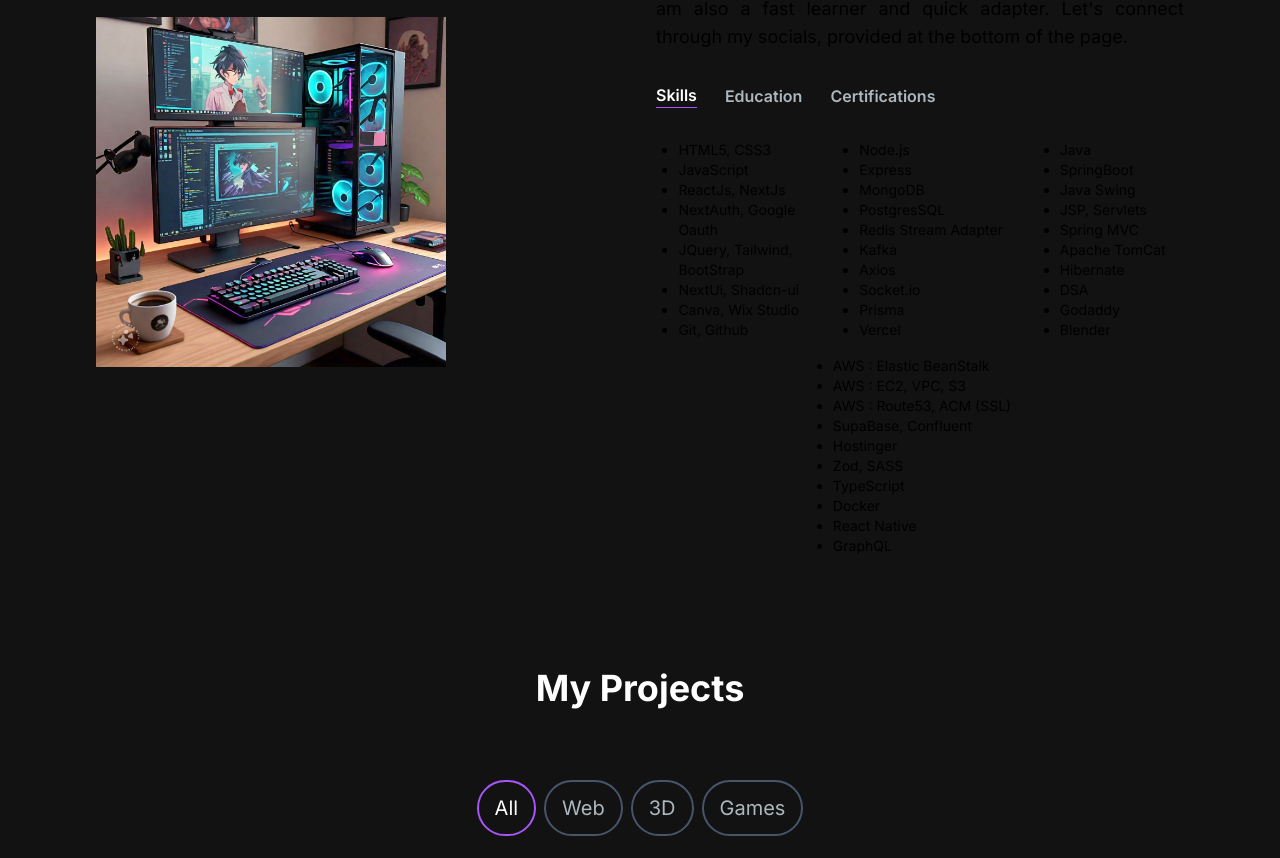
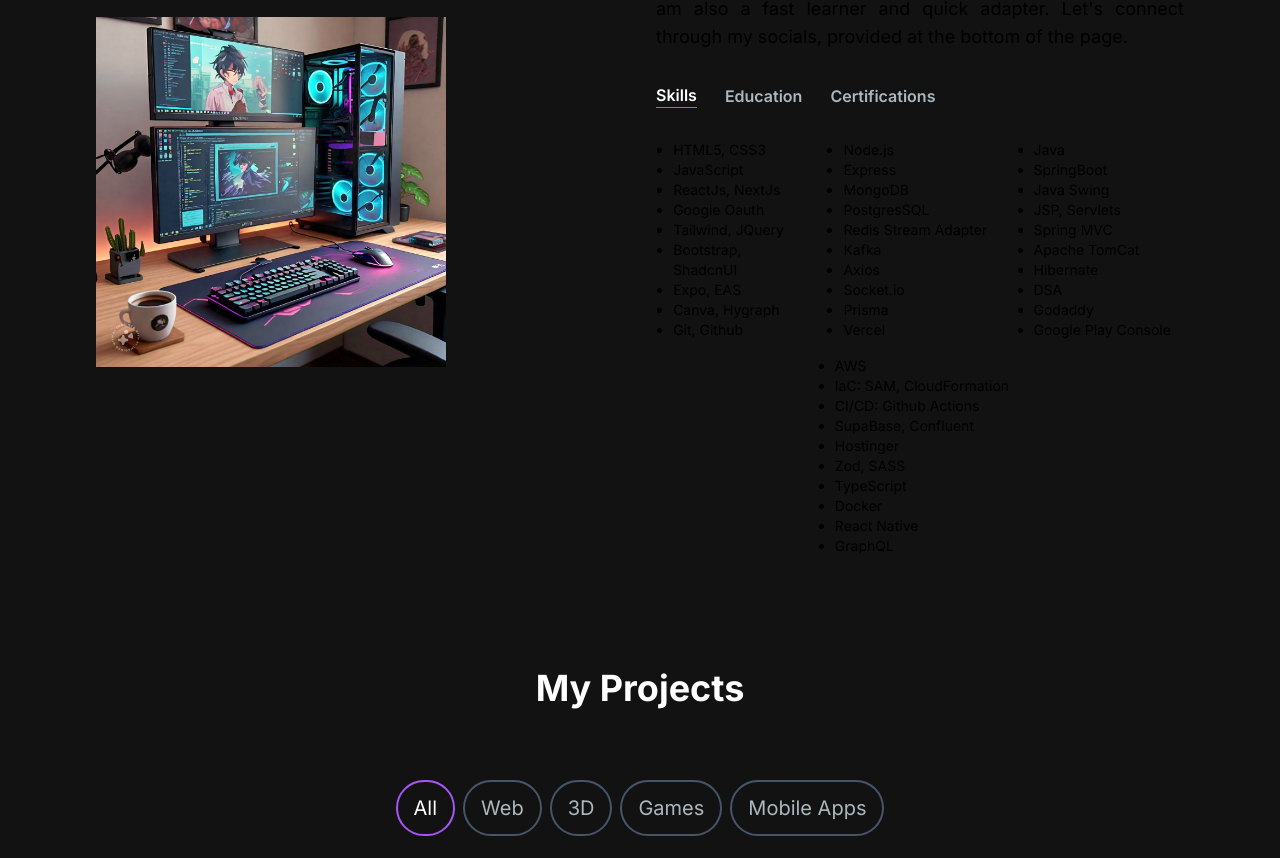
Before and after one commit to AyushSupakar/MyPortfolio, a Next.js app: page / in a window 1280 px wide. Shown: the part 715-1573 px from the top of the page. Built offline with nearby package versions, Linux system fonts and the light colour scheme.

Commit message:
added rockrate pro and updated resume

```diff
--- a/src/app/components/AboutSection.jsx
+++ b/src/app/components/AboutSection.jsx
@@ -16,10 +16,11 @@ const TAB_DATA = [
               <li>HTML5, CSS3</li>
               <li>JavaScript</li>
               <li>ReactJs, NextJs</li>
-              <li>NextAuth, Google Oauth</li>
-              <li>JQuery, Tailwind, BootStrap</li>
-              <li>NextUi, Shadcn-ui</li>
-              <li>Canva, Wix Studio</li>
+              <li>Google Oauth</li>
+              <li>Tailwind, JQuery</li>
+              <li>Bootstrap, ShadcnUI</li>
+              <li>Expo, EAS</li>
+              <li>Canva, Hygraph</li>
               <li>Git, Github</li>
 
 
@@ -52,14 +53,14 @@ const TAB_DATA = [
               <li>Hibernate</li>
               <li>DSA</li>
               <li>Godaddy</li>
-              <li>Blender</li>
+              <li>Google Play Console</li>
             </ul>
         </div>
         <div className="">
             <ul className='list-disc pl-1'>
-              <li>AWS : Elastic BeanStalk</li>
-              <li>AWS : EC2, VPC, S3</li>
-              <li>AWS : Route53, ACM &#40;SSL&#41;</li>
+              <li>AWS</li>
+              <li>IaC: SAM, CloudFormation</li>
+              <li>CI/CD: Github Actions</li>
               <li>SupaBase, Confluent</li>
               <li>Hostinger</li>
               <li>Zod, SASS</li>
--- a/src/app/components/HeroSection.jsx
+++ b/src/app/components/HeroSection.jsx
@@ -59,7 +59,7 @@ function HeroSection() {
             <Link href="https://www.linkedin.com/in/ayush-anshuman-supakar-4b71681b8/"  className=" w-full px-6 py-3 sm:w-fit  rounded-full mr-4 bg-gradient-to-br from-blue-400 via-purple-500 to-pink-400 hover:bg-slate-200 text-white ">Hire Me</Link>
 
             <button onClick={handleResumeClick} className="  px-1 py-1 rounded-full mr-4 bg-gradient-to-br from-blue-400 via-purple-500 to-pink-400  hover:bg-slate-800 text-white mt-3" download>
-                <span className="block bg-[#121212] hover:bg-white hover:text-black hover:font-bold rounded-full px-5 py-2"><a href="/images/AyushSupakar_CV_010126.pdf">Resume</a></span>
+                <span className="block bg-[#121212] hover:bg-white hover:text-black hover:font-bold rounded-full px-5 py-2"><a href="/images/AyushSupakar_CV_25022026_1.pdf">Resume</a></span>
             </button>
 
         </div>
--- a/src/app/components/ProjectsSection.jsx
+++ b/src/app/components/ProjectsSection.jsx
@@ -13,11 +13,21 @@ function ProjectsSection() {
   }
     const projectsData=[
       {
+        id:0,
+        title:"RockRate Pro",
+        description:" A Geotechnical Analysis Suite that calculates RMR,Q-System & GSI and provides support system designs.",
+        image:"/images/projects/RorkRate_Pro.png",
+        tag:["All","Web"],
+        gitUrl:"https://github.com/AyushSupakar/rockrate-pro",
+        webUrl:"https://rockrate-pro.vercel.app/",
+
+    },
+      {
         id:1,
         title:"DC APP",
         description:"An App where you can book construction, home renovation and repair services.",
         image:"/images/projects/dc_app.png",
-        tag:["All","Web"],
+        tag:["All","Mobile Apps"],
         gitUrl:"https://github.com/AyushSupakar/DC-App",
         webUrl:"https://play.google.com/store/apps/details?id=com.dc_app&pcampaignid=web_share",
 
@@ -27,7 +37,7 @@ function ProjectsSection() {
       title:"Dc APP - Admin Side",
       description:"The Admin Side of DC App",
       image:"/images/projects/dc_admin.png",
-      tag:["All","Web"],
+      tag:["All","Mobile Apps"],
       gitUrl:"https://github.com/AyushSupakar/dc-admin-panel",
       webUrl:"https://github.com/AyushSupakar/dc-admin-panel",
 
@@ -156,6 +166,8 @@ const filteredProjects = projectsData.filter((project)=>project.tag.includes(tag
         <ProjectTag onClick={handleTagChange} name="3D" isSelected={tag==="3D"} />
 
         <ProjectTag onClick={handleTagChange} name="Games" isSelected={tag==="Games"} />
+
+        <ProjectTag onClick={handleTagChange} name="Mobile Apps" isSelected={tag==="MobileApps"} />
         </div>
 
       <div className="mx-4 grid md:grid-cols-2 lg:grid-cols-2 xl:grid-cols-3 gap-8 md:gap-12">
```
Also changed, not shown: public/images/projects/RorkRate_Pro.png (added), 1 other file (tests, documents, lock files or other folders).
